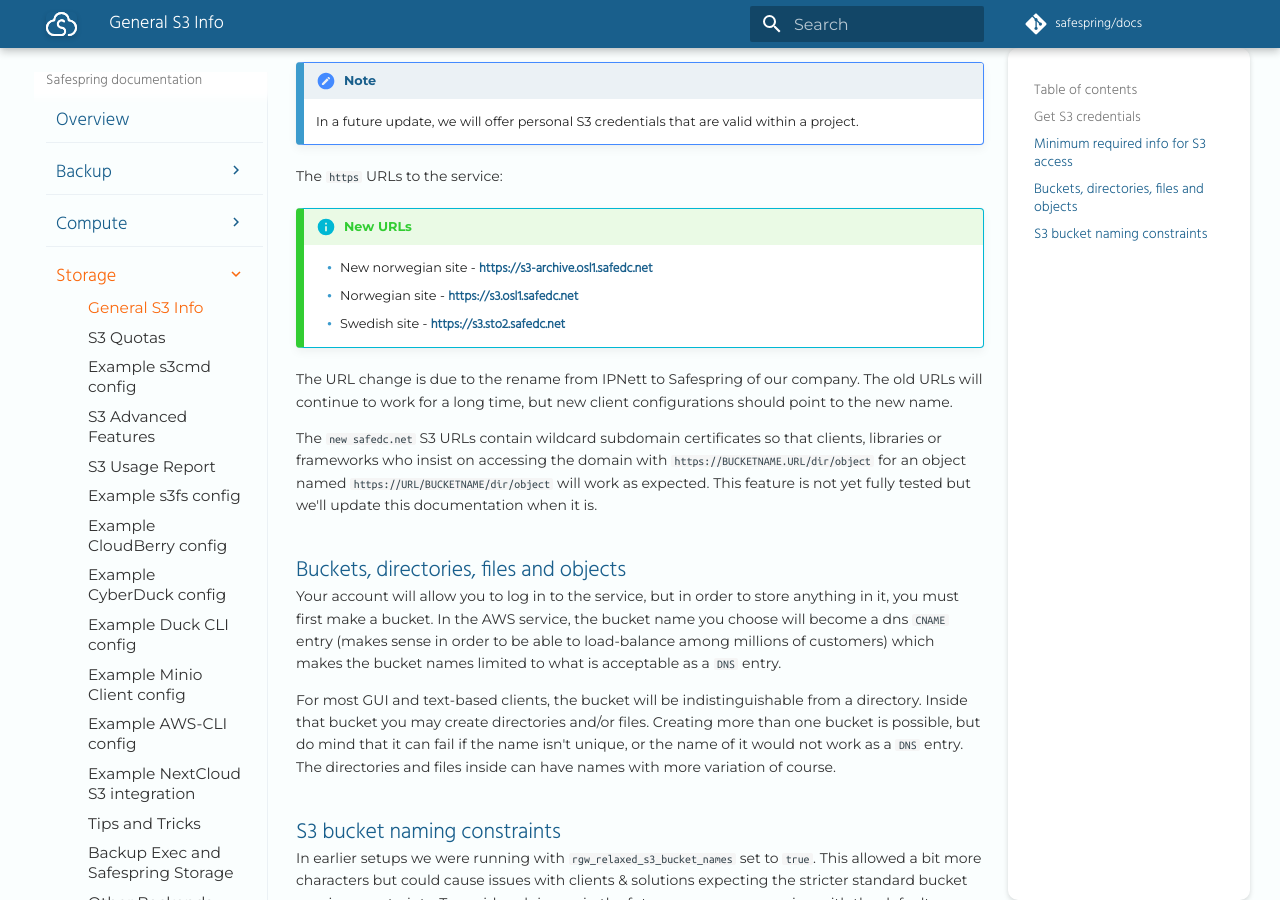
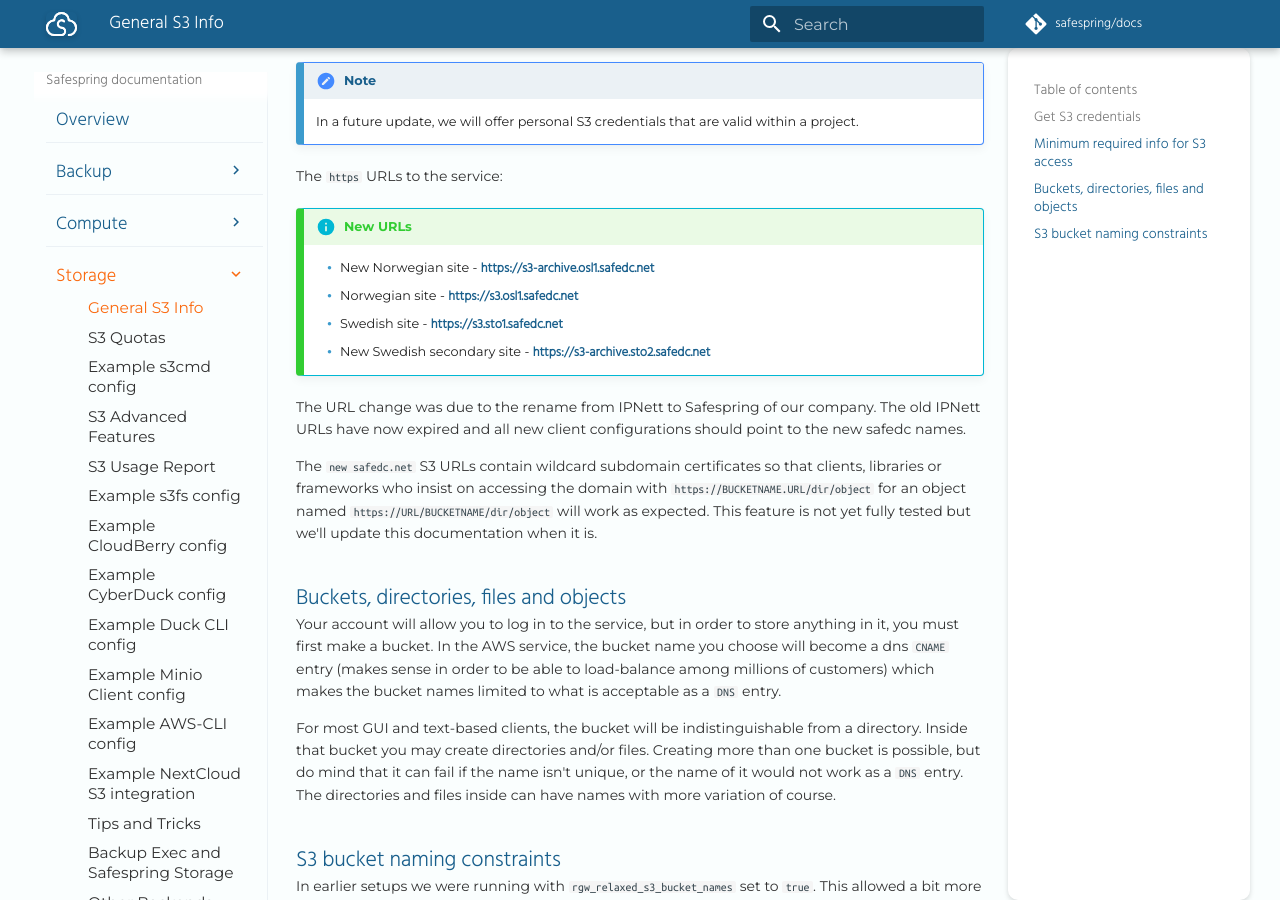
Before and after one commit to safespring/docs, an MkDocs documentation site: the page built from content/storage/generalinfo.md, in a window 1280 px wide and 900 px high, scrolled down 1273 px. Built offline with MkDocs 1.6.1 and Material for MkDocs 9.7.7, drawn with Linux system fonts in a browser that asks for light colours; a script that is not in the unit is left out; comment, search, counter and statistics services are not loaded.

```diff
--- a/content/storage/generalinfo.md
+++ b/content/storage/generalinfo.md
@@ -37,13 +37,14 @@ you should store them securely and share them within a project.
 The `https` URLs to the service:
 
 !!! info "New URLs"
-    + New norwegian site - https://s3-archive.osl1.safedc.net
+    + New Norwegian site - https://s3-archive.osl1.safedc.net
     + Norwegian site  - https://s3.osl1.safedc.net
-    + Swedish site - https://s3.sto2.safedc.net
+    + Swedish site - https://s3.sto1.safedc.net
+    + New Swedish secondary site - https://s3-archive.sto2.safedc.net
 
-The URL change is due to the rename from IPNett to Safespring of our
-company.  The old URLs will continue to work for a long time, but new
-client configurations should point to the new name.
+The URL change was due to the rename from IPNett to Safespring of our
+company.  The old IPNett URLs have now expired and all new client
+configurations should point to the new safedc names.
 
 The `new safedc.net` S3 URLs contain wildcard subdomain certificates so that
 clients, libraries or frameworks who insist on accessing the domain with `https://BUCKETNAME.URL/dir/object`
```
